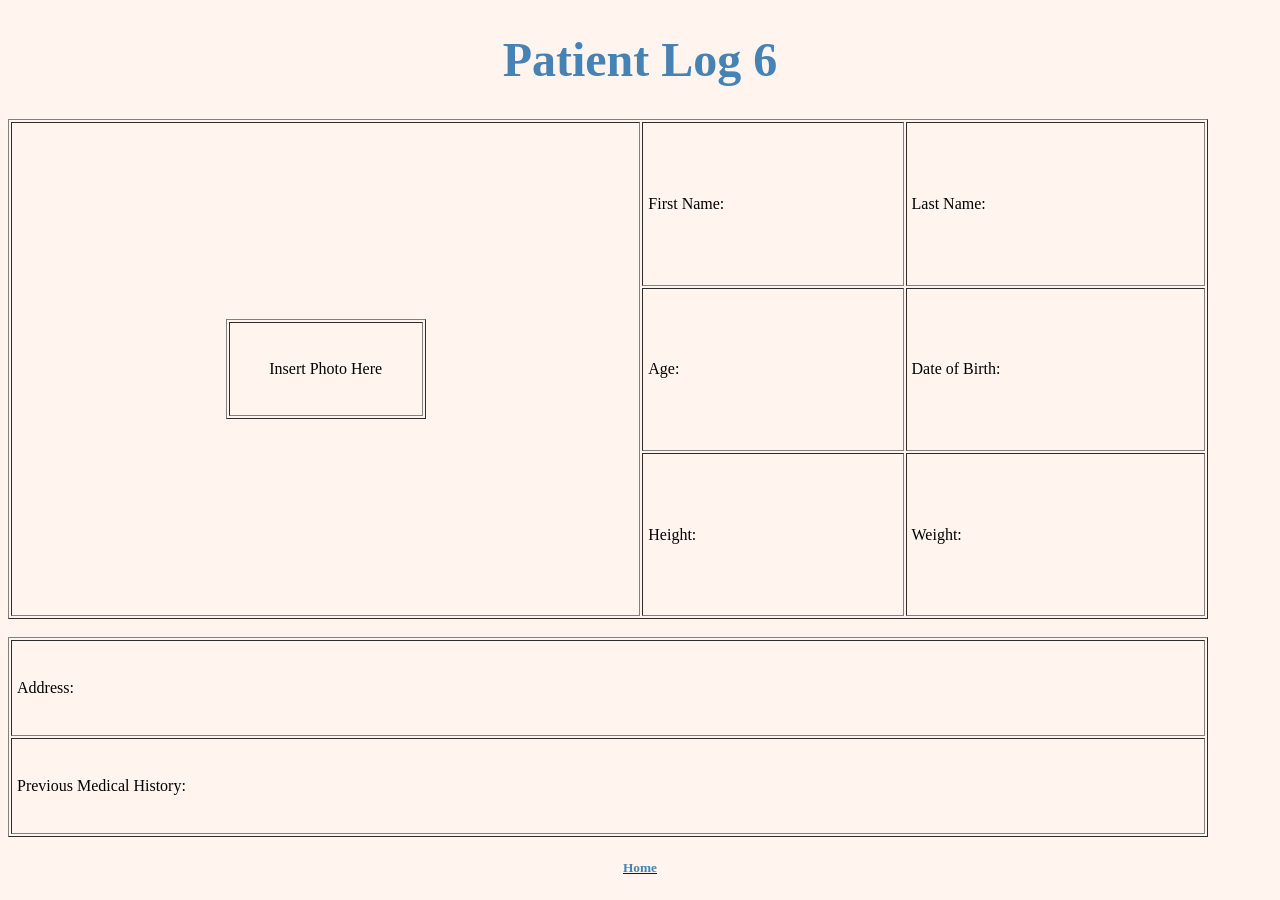
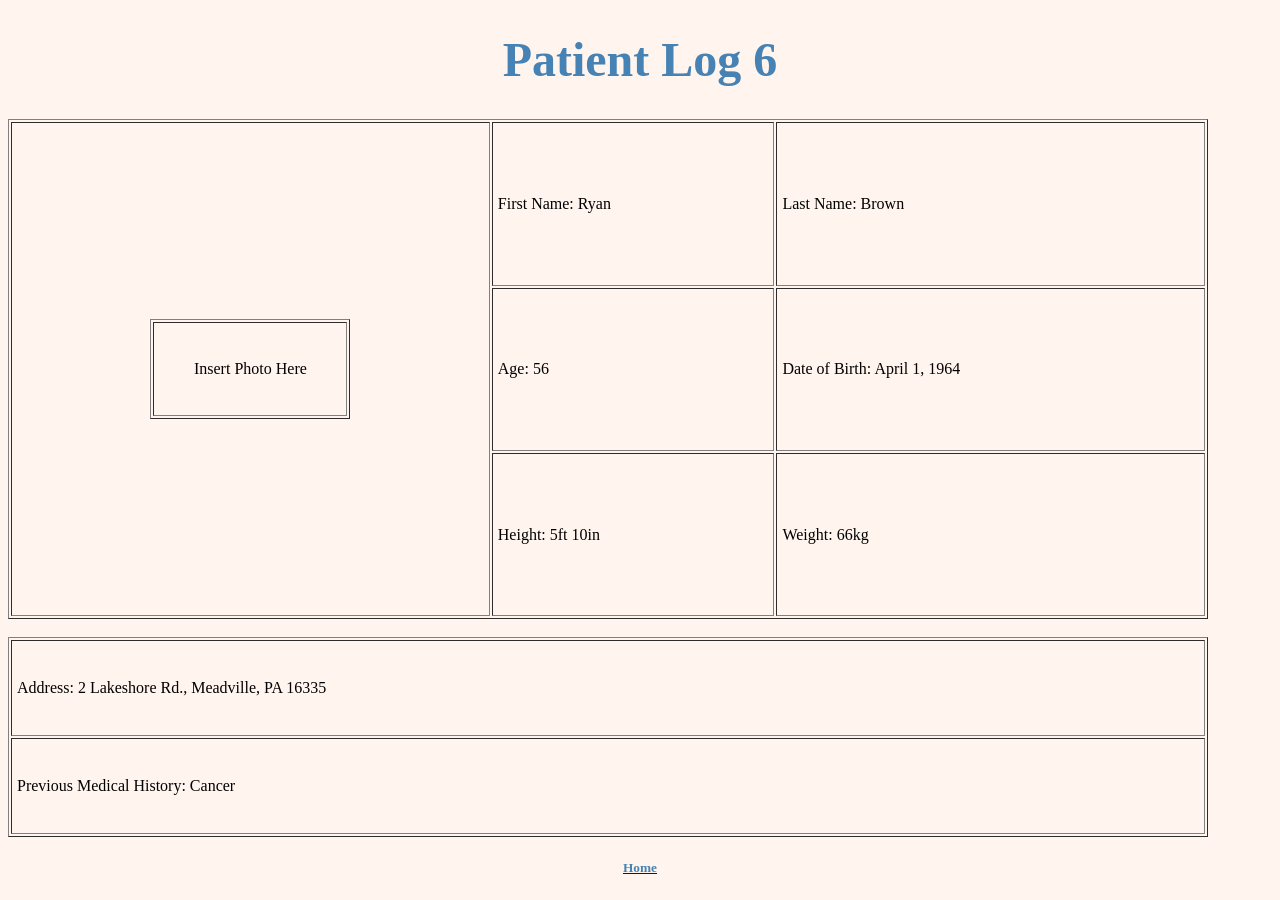
Before and after one commit to Sugarbug1211/Sugarbug1211.github.io, a Jekyll site: the page Patient Log/patient log 6.html, which Jekyll copies as it is, in a window 1280 px wide. Built offline with Jekyll 4.4.1, drawn with Linux system fonts in a browser that asks for light colours.

Commit message:
Update patient log 6.html

```diff
--- a/Patient Log/patient log 6.html
+++ b/Patient Log/patient log 6.html
@@ -17,16 +17,16 @@
                             <td><center>Insert Photo Here</center></td>
                         </table></center>
                     </td>
-                    <td>First Name:</td>
-                    <td>Last Name:</td>
+                    <td>First Name: Ryan</td>
+                    <td>Last Name: Brown</td>
                 </tr>
                 <tr>
-                    <td>Age:</td>
-                    <td>Date of Birth:</td>
+                    <td>Age: 56</td>
+                    <td>Date of Birth: April 1, 1964</td>
                 </tr>
                 <tr>
-                    <td>Height:</td>
-                    <td>Weight:</td>
+                    <td>Height: 5ft 10in</td>
+                    <td>Weight: 66kg</td>
                 </tr>
             </table>
 
@@ -34,10 +34,10 @@
 
         <table border = "1" width = "1200" height = "200" cellpadding = "5" >
             <tr>
-                <td>Address:</td>
+                <td>Address: 2 Lakeshore Rd., Meadville, PA 16335</td>
             </tr>
             <tr>
-                <td rowspan="2">Previous Medical History:</td>
+                <td rowspan="2">Previous Medical History: Cancer</td>
             </tr>
         </table>
 
```
